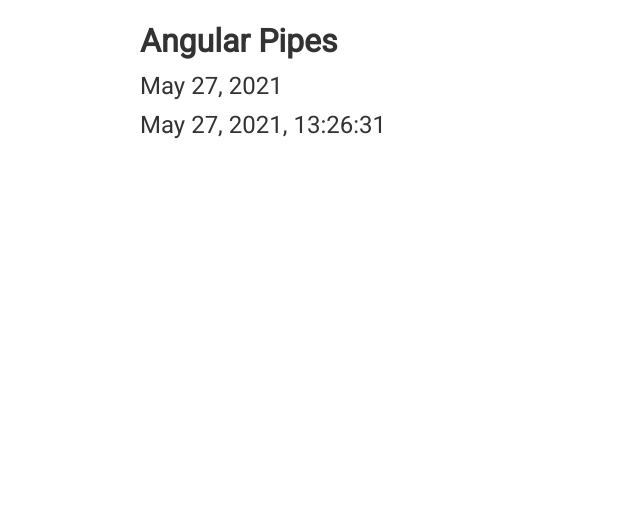
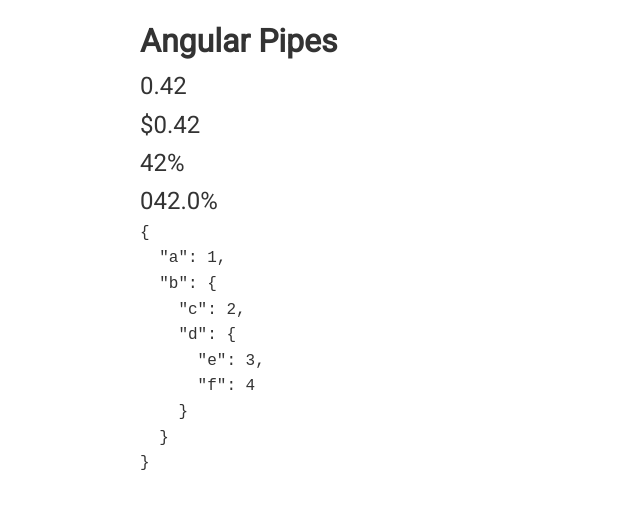
Before and after one commit to Manuilenkoart/training, an Angular app: page / in a window 1280 px wide. Shown: the top 508 px of the page, without its empty margins (0-640 px from the left). Built offline with nearby package versions, Linux system fonts and the light colour scheme.

Commit message:
ещё пайпы

```diff
--- a/src/app/app.component.html
+++ b/src/app/app.component.html
@@ -1,7 +1,9 @@
 <div class="container">
   <h1>Angular Pipes</h1>
 
-  <p>{{date | date}}</p>
-  <p>{{date | date: "MMMM dd, yyy, HH:mm:ss"}}</p>
-
+  <p>{{float}}</p>
+  <p>{{float | currency}}</p>
+  <p>{{float | percent}}</p>
+  <p>{{float | percent: '3.1-2'}}</p>
+  <pre>{{obj | json}}</pre>
 </div>
--- a/src/app/app.component.ts
+++ b/src/app/app.component.ts
@@ -7,4 +7,15 @@
 })
 export class AppComponent {
   date: Date = new Date()
+  float: number = 0.42
+  obj = {
+    a: 1,
+    b: {
+      c: 2,
+      d: {
+        e: 3,
+        f: 4
+      }
+    }
+  };
 }
```
